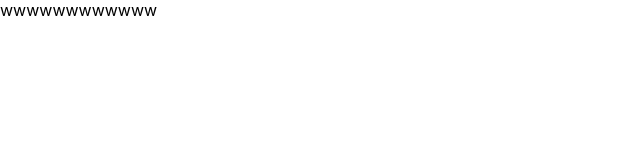
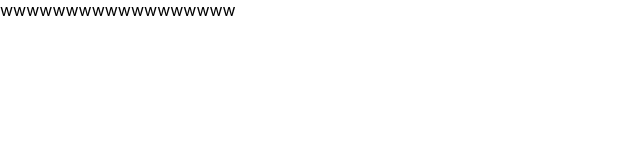
Before and after one commit to romchesko-pazzi/blog, a React (Create React App) app: page / in a window 1280 px wide. Shown: the top 160 px of the page, without its empty margins (0-640 px from the left). Built offline with nearby package versions, Linux system fonts and the light colour scheme.

Commit message:
feat: test

```diff
--- a/src/App.tsx
+++ b/src/App.tsx
@@ -8,6 +8,8 @@ function App() {
             <span>www</span>
             <span>www</span>
             <span>www</span>
+            <span>www</span>
+            <span>www</span>
         </div>
     );
 }
```
